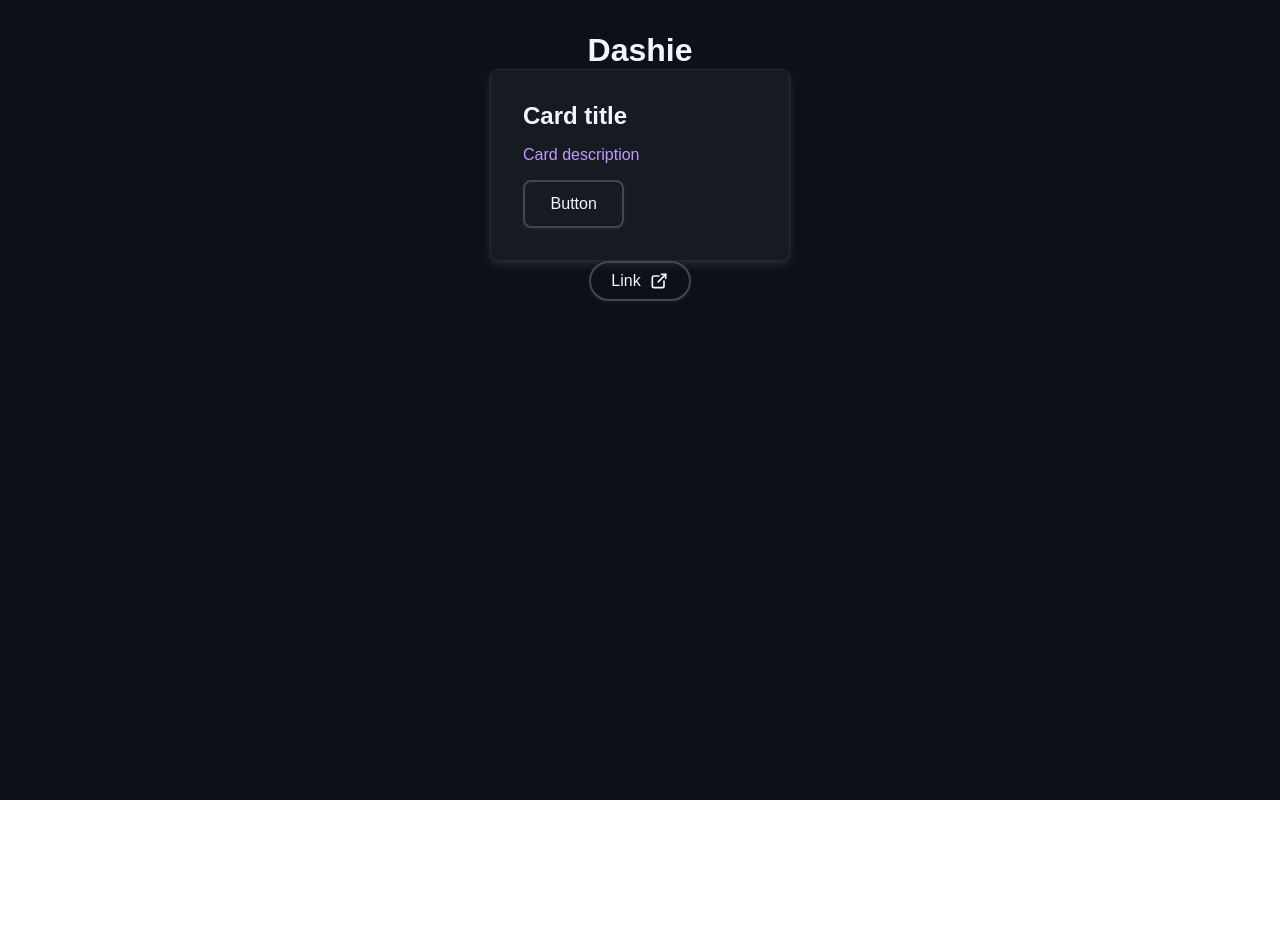
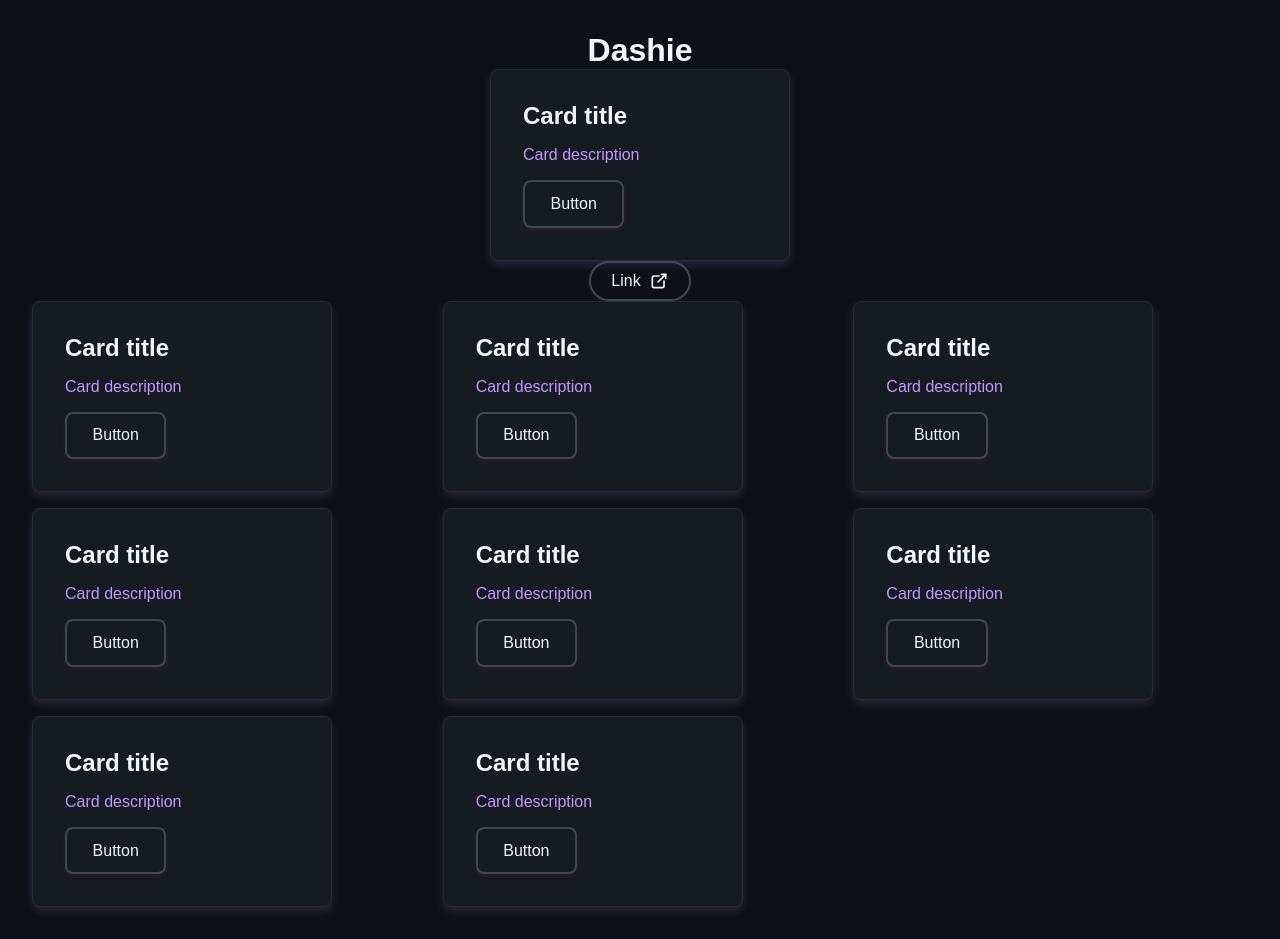
Before and after one commit to froma-dev/dashie, a React (Vite) app: page / in a window 1280 px wide. Before the commit the page ends 800 px from the top, so only its background shows below. Built offline with nearby package versions, Linux system fonts and the light colour scheme.

Commit message:
add grid component

```diff
--- a/src/App.tsx
+++ b/src/App.tsx
@@ -1,6 +1,7 @@
 import "./App.css";
 import Card from "./components/Card/Card";
 import Link from "./components/Link/Link";
+import Grid from "./components/Grid/Grid";
 
 function App() {
   return (
@@ -8,6 +9,16 @@ function App() {
       <h1>Dashie</h1>
       <Card title="Card title" description="Card description" />
       <Link href="https://github.com/">Link</Link>
+      <Grid auto>
+        <Card title="Card title" description="Card description" />
+        <Card title="Card title" description="Card description" />
+        <Card title="Card title" description="Card description" />
+        <Card title="Card title" description="Card description" />
+        <Card title="Card title" description="Card description" />
+        <Card title="Card title" description="Card description" />
+        <Card title="Card title" description="Card description" />
+        <Card title="Card title" description="Card description" />
+      </Grid>
     </>
   );
 }
--- /dev/null
+++ b/src/components/Grid/Grid.css
@@ -0,0 +1,10 @@
+.grid {
+    display: grid;
+    grid-template-columns: repeat(3, 1fr);
+    gap: 1rem;
+    width: 100%;
+
+    &.auto {
+        grid-template-columns: repeat(auto-fill, minmax(300px, 1fr));
+    }
+}
--- /dev/null
+++ b/src/components/Grid/Grid.tsx
@@ -0,0 +1,14 @@
+import "./Grid.css";
+
+interface GridProps {
+  children: React.ReactNode;
+  auto?: boolean;
+}
+
+const Grid = ({ children, auto = false }: GridProps) => {
+  const gridClassName = `grid ${auto ? "auto" : ""}`;
+
+  return <section className={gridClassName}>{children}</section>;
+};
+
+export default Grid;
```
